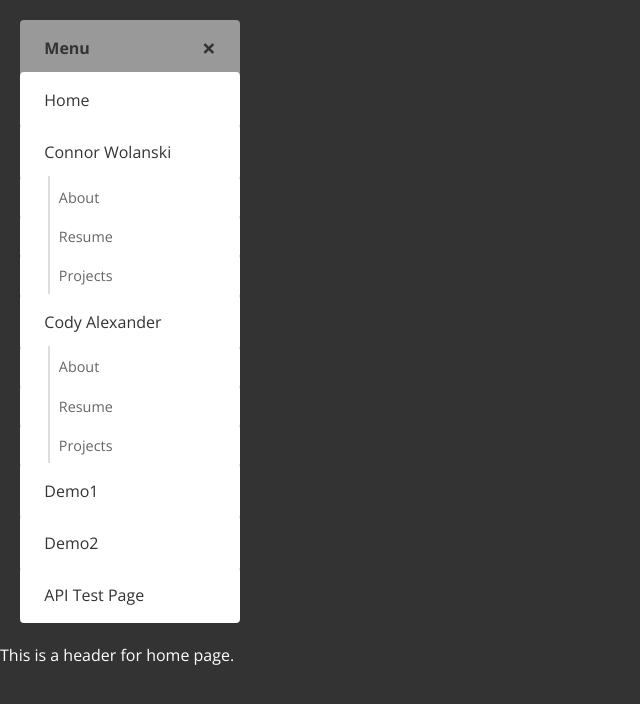
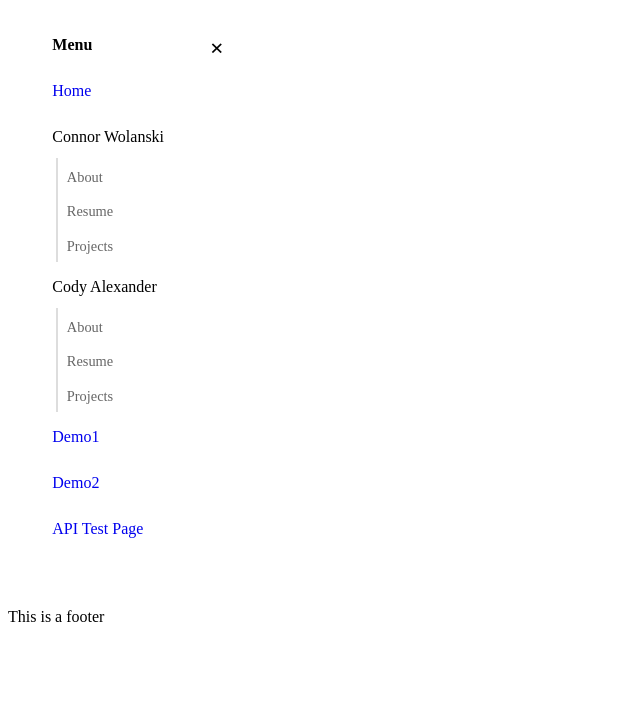
Before and after one commit to CoInc-co/FrontEndClient, a React (Create React App) app: page / in a window 1280 px wide. Shown: the top 704 px of the page, without its empty margins (0-640 px from the left). Built offline with nearby package versions, Linux system fonts and the light colour scheme.

Commit message:
Renamed the css elements to not be applied to all types.

```diff
--- a/src/components/navigation/NavBar.css
+++ b/src/components/navigation/NavBar.css
@@ -1,32 +1,19 @@
-@import url("https://fonts.googleapis.com/css?family=Open+Sans:400,400i,700");
-* {
-    font-family: 'Open Sans', sans-serif;
-    box-sizing: border-box;
-    color: #333;
-    font-size: 100%;
-    line-height: 1.5;
-}
-body {
-    background: #333333;
-    margin: 0;
-    background-size: cover;
-}
-nav {
+.menu {
     --duration: .5s;
     --easing: ease-in-out;
     position: relative;
     width: 220px;
     margin: 20px;
 }
-nav ol {
+.sub-menu {
     list-style-type: none;
     margin: 0;
     padding: 0;
 }
-nav li {
+.menu-item {
     margin: -4px 0 0 0;
 }
-nav a {
+.text-format {
     display: block;
     text-decoration: none;
     background: #fff;
@@ -36,20 +23,20 @@ nav a {
     border-radius: 4px;
     padding: 1em 1.52em;
 }
-nav a:hover {
+.text-format:hover {
     background: #efefef;
 }
-nav .sub-menu a {
+.sub-menu-item {
     font-size: .9em;
     color: #666666;
     border-left: 2em solid white;
     padding: .75em;
     background: linear-gradient(to right, #dddddd 2px, #ffffff 2px);
 }
-nav .sub-menu a:hover {
+.sub-menu-item:hover {
     background: linear-gradient(to right, #dddddd 2px, #efefef 2px);
 }
-nav header {
+.header-tab {
     font-weight: 600;
     display: block;
     background: rgba(255, 255, 255, 0.5);
@@ -59,7 +46,7 @@ nav header {
     border-radius: 4px;
     padding: 1em 1.52em;
 }
-nav header span {
+.toggle-span {
     border: none;
     background: transparent;
     font-size: 1.5em;
@@ -68,7 +55,7 @@ nav header span {
     line-height: 1;
     float: right;
 }
-nav footer button {
+.toggle-button {
     position: absolute;
     top: 0;
     left: 0;
@@ -83,13 +70,13 @@ nav footer button {
     background: #cdcdcd;
     opacity: 0;
 }
-nav.closed a,
-nav.closed header {
+.text-format.closed,
+.header-tab.closed {
     transform: translateY(calc(var(--top) * -1px)) scaleY(0.1) scaleX(0.2);
     transition-delay: var(--delay-in);
     color: transparent;
 }
-nav.closed footer button {
+.toggle-button.closed {
     transition-delay: 0s;
     color: white;
     transform: scaleY(0.7) scaleX(0.2);
--- a/src/components/navigation/NavBar.js
+++ b/src/components/navigation/NavBar.js
@@ -12,29 +12,29 @@ class NavBar extends React.Component
         return(
             <div>
                 <nav id = "navBar" className="menu">
-                    <header id = "navHeader">Menu <span>×</span></header>
-                    <ol id = "navElements">
-                        <li className="menu-item"><a href="/">Home</a></li>
-                        <li className="menu-item"><a>Connor Wolanski</a>
+                    <header id = "navHeader" className='header-tab'>Menu <span className='toggle-span'>×</span></header>
+                    <ol id = "navElements" className='sub-menu'>
+                        <li className="menu-item"><a href="/" className='text-format'>Home</a></li>
+                        <li className="menu-item"><a className='text-format'>Connor Wolanski</a>
                             <ol className="sub-menu">
-                                <li className="menu-item"><a href="/">About</a></li>
-                                <li className="menu-item"><a href="/">Resume</a></li>
-                                <li className="menu-item"><a href="/">Projects</a></li>
+                                <li className="menu-item"><a href="/" className='text-format sub-menu-item'>About</a></li>
+                                <li className="menu-item"><a href="/" className='text-format sub-menu-item'>Resume</a></li>
+                                <li className="menu-item"><a href="/" className='text-format sub-menu-item'>Projects</a></li>
                             </ol>
                         </li>
-                        <li className="menu-item"><a>Cody Alexander</a>
+                        <li className="menu-item"><a className='text-format'>Cody Alexander</a>
                             <ol className="sub-menu">
-                                <li className="menu-item"><a href="/">About</a></li>
-                                <li className="menu-item"><a href="/">Resume</a></li>
-                                <li className="menu-item"><a href="/">Projects</a></li>
+                                <li className="menu-item"><a href="/" className='text-format sub-menu-item'>About</a></li>
+                                <li className="menu-item"><a href="/" className='text-format sub-menu-item'>Resume</a></li>
+                                <li className="menu-item"><a href="/" className='text-format sub-menu-item'>Projects</a></li>
                             </ol>
                         </li>
-                        <li className="menu-item"><a href="/">Demo1</a></li>
-                        <li className="menu-item"><a href="/">Demo2</a></li>
-                        <li className="menu-item"><a href="/testapi">API Test Page</a></li>
+                        <li className="menu-item"><a href="/" className='text-format'>Demo1</a></li>
+                        <li className="menu-item"><a href="/" className='text-format'>Demo2</a></li>
+                        <li className="menu-item"><a href="/testapi" className='text-format'>API Test Page</a></li>
                     </ol>
                     <footer>
-                        <button aria-label="Toggle Menu" id= 'navButton'>Toggle</button>
+                        <button aria-label="Toggle Menu" id= 'navButton' className='toggle-button'>Toggle</button>
                     </footer>
                 </nav>
             </div>
@@ -45,7 +45,7 @@ class NavBar extends React.Component
 /**
  * Creates the custom variables needed within the css for the close and open animation.
  */
-function animation(){
+function animation() {
     // Gets the number of items/group sizes of all the components being compressed.
     let count = document.getElementsByTagName("li").length + 1;
     let groupLength = Math.ceil(count / 3);
@@ -84,7 +84,14 @@ function animation(){
         });
 
         // Toggles the classList to be closed for css nav class
-        document.getElementById('navBar').classList.toggle('closed');
+        let elements = document.getElementsByClassName('text-format');
+        for (let i = 0; i < elements.length; i++) {
+            elements.item(i).classList.toggle('closed');
+        }
+
+        document.getElementById('navHeader').classList.toggle('closed');
+        document.getElementById('navButton').classList.toggle('closed');
+
         e.stopPropagation();
     }
 }
```
